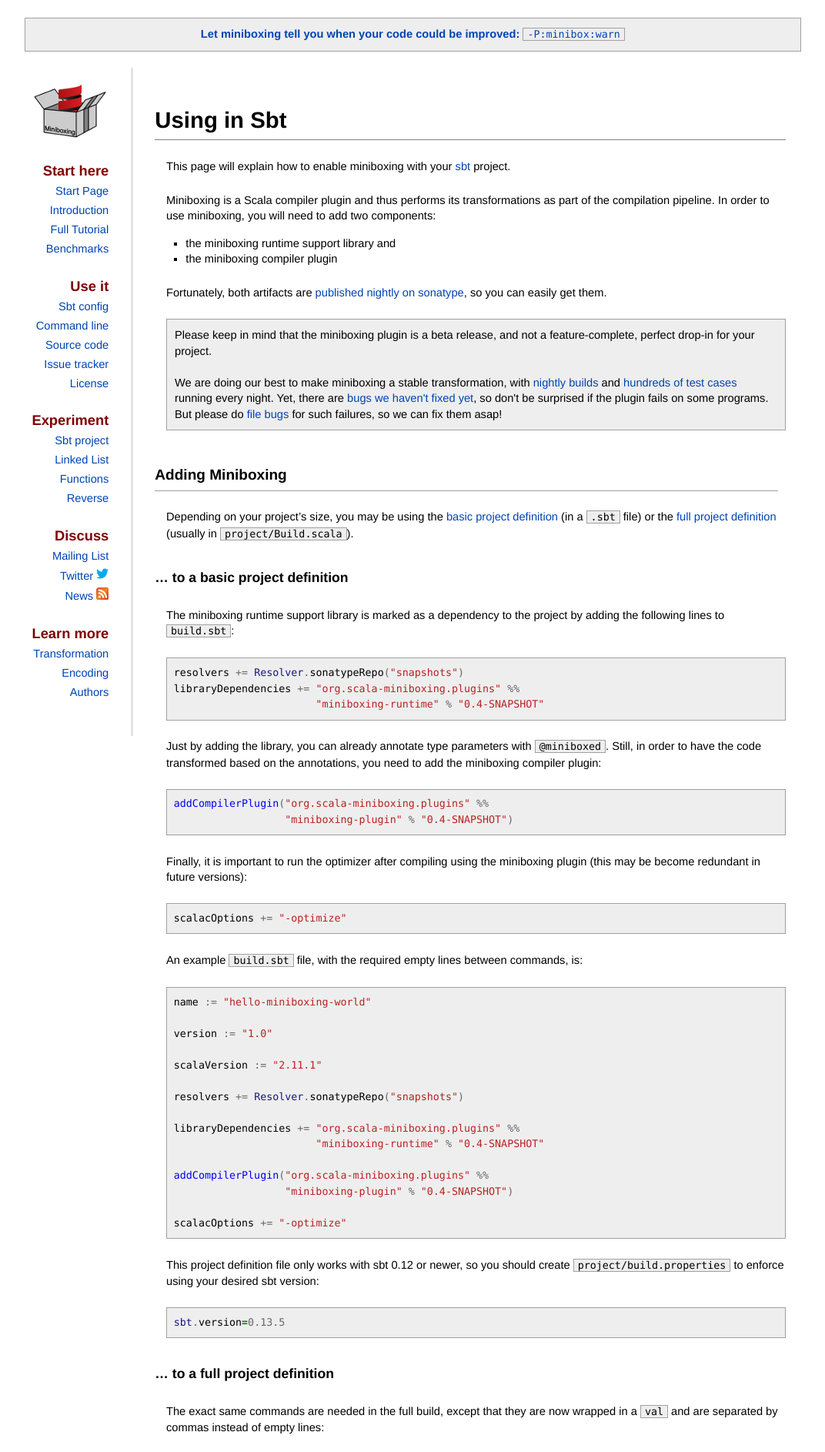
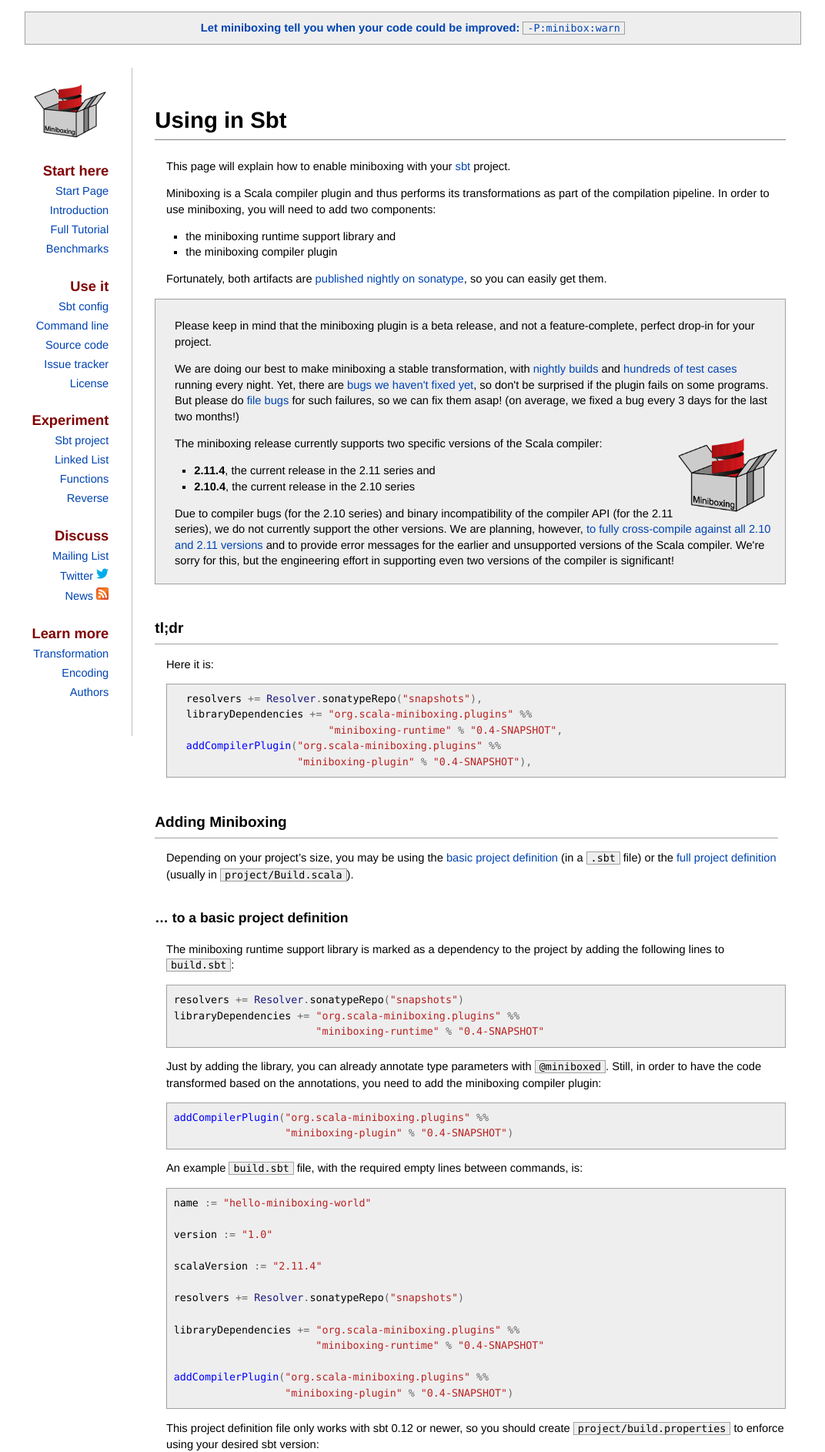
Before and after one commit to miniboxing/miniboxing.github.io, a Jekyll site: the page built from using_sbt.md, in a window 1280 px wide. Shown: the top 1886 px of the page at 77% size, without its empty margins (111-1183 px from the left). Built offline with Jekyll 4.4.1, drawn with Linux system fonts in a browser that asks for light colours; comment, search, counter and statistics services are not loaded; some of the changed text lies outside the part shown.

Commit message:
Gave the site some attention

```diff
--- a/_includes/status.md
+++ b/_includes/status.md
@@ -1,5 +1,15 @@
-<p class="paper">
-Please keep in mind that the miniboxing plugin is a beta release, and not a feature-complete, perfect drop-in for your project.<br/><br/>
 
-We are doing our best to make miniboxing a stable transformation, with <a href="https://travis-ci.org/miniboxing/miniboxing-plugin">nightly</a> <a href="https://travis-ci.org/miniboxing/miniboxing-example">builds</a> and <a href="https://github.com/miniboxing/miniboxing-plugin/tree/wip/tests/correctness/resources/miniboxing/tests/compile">hundreds of test cases</a> running every night. Yet, there are <a href="https://github.com/miniboxing/miniboxing-plugin/issues?state=open">bugs we haven&#39;t fixed yet</a>, so don&#39;t be surprised if the plugin fails on some programs. But please do <a href="/issues.html">file bugs</a> for such failures, so we can fix them asap!
+<!-- start here -->
+<p>
+<div class="paper">
+  <p>Please keep in mind that the miniboxing plugin is a beta release, and not a feature-complete, perfect drop-in for your project.</p>
+  <p>We are doing our best to make miniboxing a stable transformation, with <a href="https://travis-ci.org/miniboxing/miniboxing-plugin" target="_blank">nightly</a> <a href="https://travis-ci.org/miniboxing/miniboxing-example" target="_blank">builds</a> and <a href="https://github.com/miniboxing/miniboxing-plugin/tree/wip/tests/correctness/resources/miniboxing/tests/compile" target="_blank">hundreds of test cases</a> running every night. Yet, there are <a href="https://github.com/miniboxing/miniboxing-plugin/issues?state=open" target="_blank">bugs we haven&#39;t fixed yet</a>, so don&#39;t be surprised if the plugin fails on some programs. But please do <a href="/issues.html" target="_blank">file bugs</a> for such failures, so we can fix them asap! (on average, we fixed a bug every 3 days for the last two months!)</p>
+  <p>The miniboxing release currently supports two specific versions of the Scala compiler:
+  <img src="/images/mbox.png" alt="paper" height="100px" align="right"/>
+  <ul>
+    <li><b>2.11.4</b>, the current release in the 2.11 series and</li>
+    <li><b>2.10.4</b>, the current release in the 2.10 series</li>
+  </ul></p>
+  <p>Due to compiler bugs (for the 2.10 series) and binary incompatibility of the compiler API (for the 2.11 series), we do not currently support the other versions. We are planning, however, <a href="https://github.com/miniboxing/miniboxing-plugin/issues/140" target="_blank">to fully cross-compile against all 2.10 and 2.11 versions</a> and to provide error messages for the earlier and unsupported versions of the Scala compiler. We&#39;re sorry for this, but the engineering effort in supporting even two versions of the compiler is significant!</p>
+</div>
 </p>
--- a/css/default.css
+++ b/css/default.css
@@ -64,6 +64,7 @@ h1 {
   padding-left: 0;
   padding-right: 0;
   border-bottom: 1px solid #808080;
+  margin-bottom: 0.8em;
 }
 
 h2 {
@@ -73,6 +74,7 @@ h2 {
   padding-bottom: 0.5em;
   padding-left: 0;
   padding-right: 0;
+  margin-bottom: 0.8em;
   border-bottom: 1px solid #a0a0a0;
 }
 
@@ -82,6 +84,7 @@ h3 {
   padding-bottom: 0.3em;
   padding-left: 0;
   padding-right: 0;
+  margin-bottom: 0.5em;
 }
 
 li > p {
@@ -89,7 +92,7 @@ li > p {
 }
 
 p {
-  margin: 1.6em 0 0 1em;
+  margin: 1.0em 0 0.6em 1em;
 }
 
 p.faqq {
--- a/css/syntax.css
+++ b/css/syntax.css
@@ -1,6 +1,6 @@
 /* This is pgyment's default style, except for the background and .c1 */
 .highlight .hll { background-color: #ffffcc }
-.highlight  { background: #eeeeee; margin: 1.6em 0px 0px 1em }
+.highlight  { background: #eeeeee; margin: 1.0em 0px 0.6px 1em }
 .highlight .c { color: #408080; font-style: italic } /* Comment */
 .highlight .err { border: 1px solid #FF0000 } /* Error */
 .highlight .k { color: #008000; font-weight: bold } /* Keyword */
--- a/using_sbt.md
+++ b/using_sbt.md
@@ -7,12 +7,26 @@ short_title: Using in Sbt
 This page will explain how to enable miniboxing with your <a href="http://www.scala-sbt.org" target="_blank">sbt</a> project.
 
 Miniboxing is a Scala compiler plugin and thus performs its transformations as part of the compilation pipeline. In order to use miniboxing, you will need to add two components:
+
  * the miniboxing runtime support library and
  * the miniboxing compiler plugin
 
 Fortunately, both artifacts are <a href="https://travis-ci.org/miniboxing/miniboxing-plugin" target="_blank">published nightly on sonatype</a>, so you can easily get them.
 
 {% include status.md %}
+
+## tl;dr
+
+Here it is:
+
+{% highlight scala %}
+  resolvers += Resolver.sonatypeRepo("snapshots"),
+  libraryDependencies += "org.scala-miniboxing.plugins" %%
+                         "miniboxing-runtime" % "0.4-SNAPSHOT",
+  addCompilerPlugin("org.scala-miniboxing.plugins" %%
+                    "miniboxing-plugin" % "0.4-SNAPSHOT"),
+{% endhighlight %}
+
 
 ## Adding Miniboxing
 
@@ -35,12 +49,6 @@ addCompilerPlugin("org.scala-miniboxing.plugins" %%
                   "miniboxing-plugin" % "0.4-SNAPSHOT")
 {% endhighlight %}
 
-Finally, it is important to run the optimizer after compiling using the miniboxing plugin (this may be become redundant in future versions):
-
-{% highlight scala %}
-scalacOptions += "-optimize"
-{% endhighlight %}
-
 An example `build.sbt` file, with the required empty lines between commands, is:
 
 {% highlight scala %}
@@ -48,7 +56,7 @@ name := "hello-miniboxing-world"
 
 version := "1.0"
 
-scalaVersion := "2.11.1"
+scalaVersion := "2.11.4"
 
 resolvers += Resolver.sonatypeRepo("snapshots")
 
@@ -58,7 +66,6 @@ libraryDependencies += "org.scala-miniboxing.plugins" %%
 addCompilerPlugin("org.scala-miniboxing.plugins" %%
                   "miniboxing-plugin" % "0.4-SNAPSHOT")
 
-scalacOptions += "-optimize"
 {% endhighlight %}
 
 This project definition file only works with sbt 0.12 or newer, so you should create `project/build.properties` to enforce using your desired sbt version:
@@ -78,7 +85,6 @@ val miniboxingSettings: Seq[Setting[_]] = Seq(
                          "miniboxing-runtime" % "0.4-SNAPSHOT",
   addCompilerPlugin("org.scala-miniboxing.plugins" %%
                     "miniboxing-plugin" % "0.4-SNAPSHOT"),
-  scalacOptions += "-optimize"
 )
 {% endhighlight %}
 
```
Also changed, not shown: example.md (+2 -0 lines), using_out.md (+5 -11 lines).
